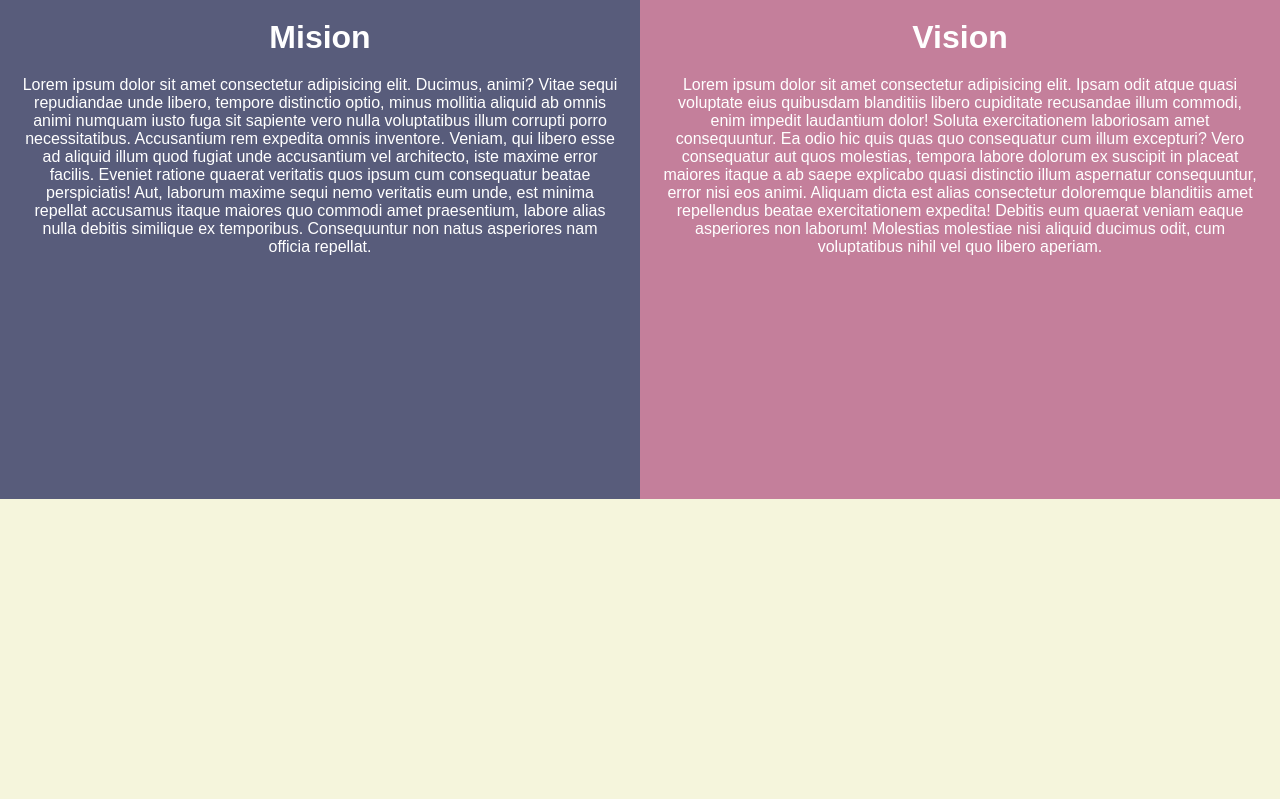
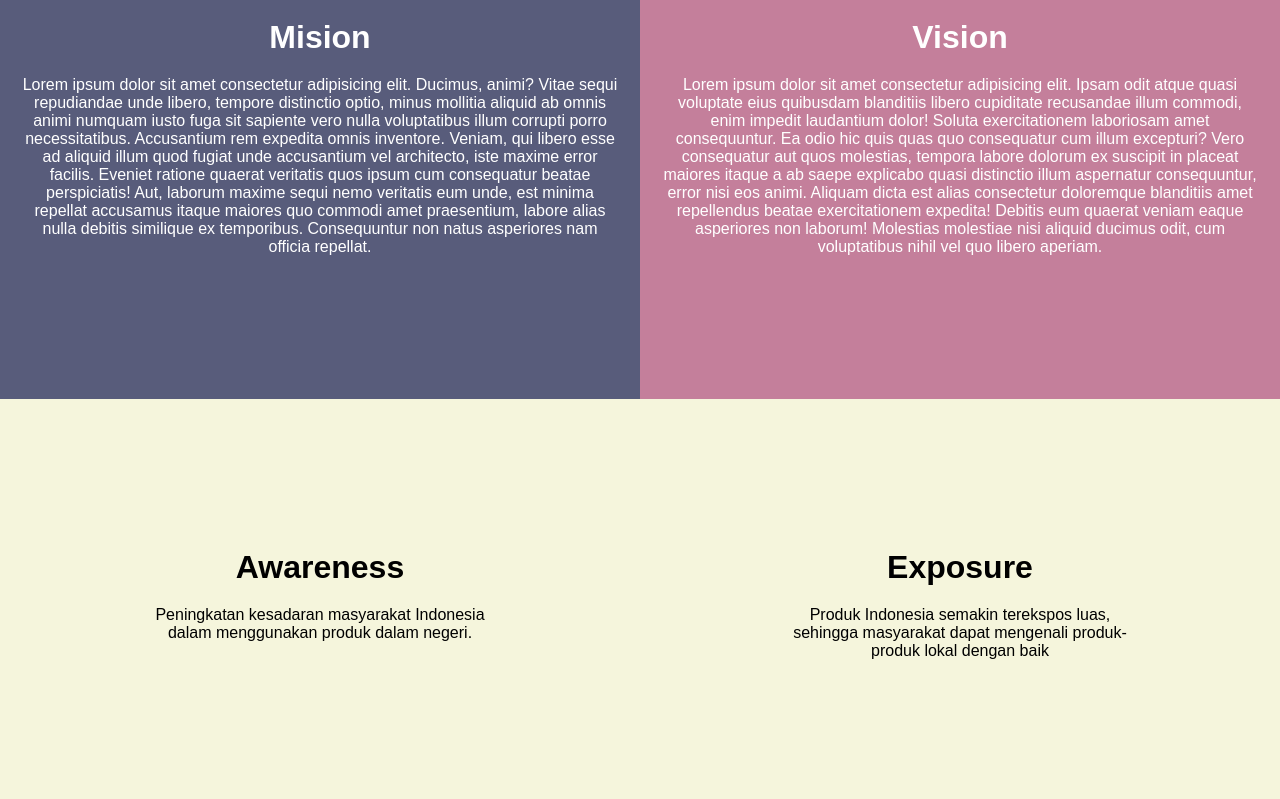
Before and after one commit to Fendy0999/WebUTS, a PHP site: page / in a window 1280 px wide. Shown: the part 769-1568 px from the top of the page. Before the commit the page ends 1268 px from the top, so only its background shows below. Run offline with PHP 8.4, Linux system fonts and the light colour scheme.

Commit message:
Update new Css dan Html menu tambahan

```diff
--- a/index.html
+++ b/index.html
@@ -53,5 +53,17 @@
             </div>
         </div>
     </div>
+
+    <!--untuk content1-->
+    <div class="container-content">
+        <div class="left-column-content">
+            <h1>Awareness</h1>
+            <p>Peningkatan kesadaran masyarakat Indonesia dalam menggunakan produk dalam negeri.</p>
+        </div>
+        <div class="right-column-content">
+            <h1>Exposure</h1>
+            <p>Produk Indonesia semakin terekspos luas, sehingga masyarakat dapat mengenali produk-produk lokal dengan baik</p>
+        </div>
+    </div>
 </body>
 </html>
--- a/style.css
+++ b/style.css
@@ -181,7 +181,7 @@ p {
     background-color: #585C7B;
     color: white;
     padding: 20px;
-    height: 500px;
+    height: 400px;
 }
 
 .right-column {
@@ -189,5 +189,27 @@ p {
     background-color: #C47F9B;
     color: white;
     padding: 20px;
-    height: 500px;
+    height: 400px;
 }
+
+.container-content {
+    display: flex;
+    flex-direction: row;
+    text-align: center;
+}
+
+.left-column-content {
+    justify-content: center;
+    flex: 1;
+    color: black;
+    padding: 150px;
+    height: 400px;
+}
+
+.right-column-content {
+    justify-content: center;
+    flex: 1;
+    color: black;
+    padding: 150px;
+    height: 400px;
+}
```
Also changed, not shown: awereness.png (added).
